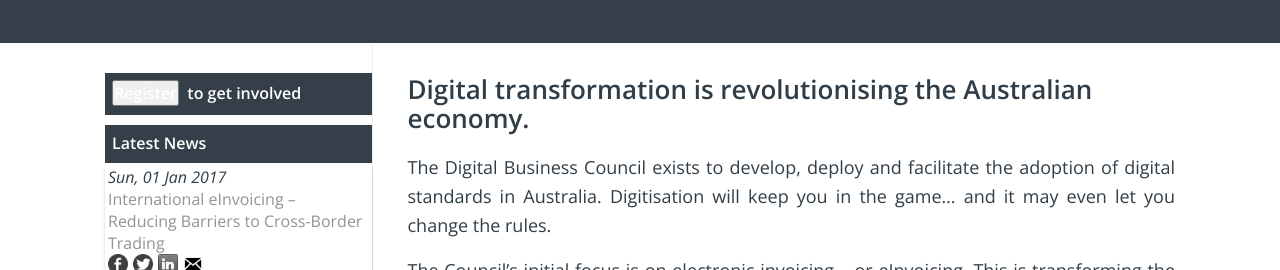
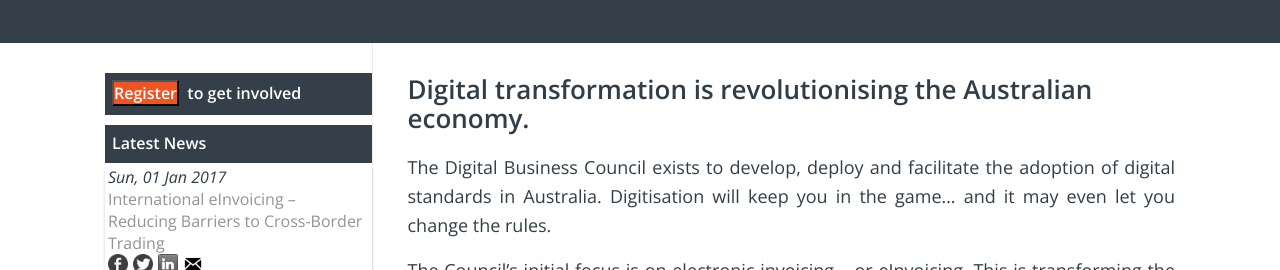
Before and after one commit to Digital-Business-Council/Digital-Business-Council.github.io, a Jekyll site: the page built from index.md, in a window 1280 px wide. Shown: the part 237-507 px from the top of the page. Built offline with Jekyll 4.4.1, drawn with Linux system fonts in a browser that asks for light colours; comment, search, counter and statistics services are not loaded; our own code applies the rules of GitHub Pages for plain Markdown files.

Commit message:
Update sidebar-menu.html

```diff
--- a/_includes/sidebar-menu.html
+++ b/_includes/sidebar-menu.html
@@ -1,7 +1,7 @@
 {% assign current = page.url | downcase | split: '/' %}
 
 <ul class="sidebar-menu">
-    <li class="menu-title"><button id="open-popup" onclick="showMailingPopUp" background-color="red">Register</button><span>&nbsp; to get involved</span></li>
+    <li class="menu-title"><button id="open-popup" onclick="showMailingPopUp" style="background-color:#F05423;">Register</button><span>&nbsp; to get involved</span></li>
     <li class="menu-title">Latest News</li>
 <ul>
   {% for blog-page in site.categories.blog   limit:3 %}
```
